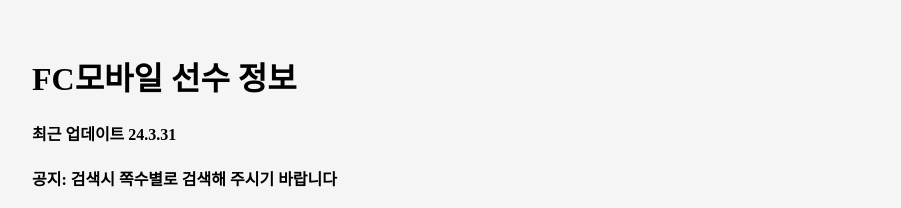
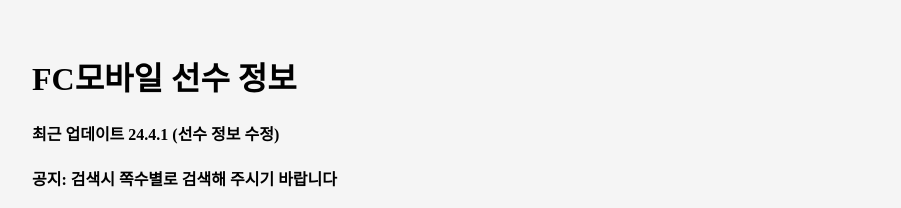
Before and after one commit to jw619/-, a plain HTML site: page index.html in a window 1280 px wide. Shown: the top 208 px of the page, without its empty margins (0-901 px from the left). Drawn offline with Linux system fonts and the light colour scheme.

Commit message:
Update index.html

```diff
--- a/index.html
+++ b/index.html
@@ -11,7 +11,7 @@
 </head>
 <body>
     <h1 id="heading">FC모바일 선수 정보</h1>
-    <h4 id="update">최근 업데이트 24.3.31</h4>
+    <h4 id="update">최근 업데이트 24.4.1 (선수 정보 수정)</h4>
     <h4 id="info">공지: 검색시 쪽수별로 검색해 주시기 바랍니다</h4>
     <div id="search-container">
         <input type="text" id="search-input" placeholder="선수, 시즌, 스킬 부스트, 키, 개인기 검색..." onkeyup="filterTable()">
```
